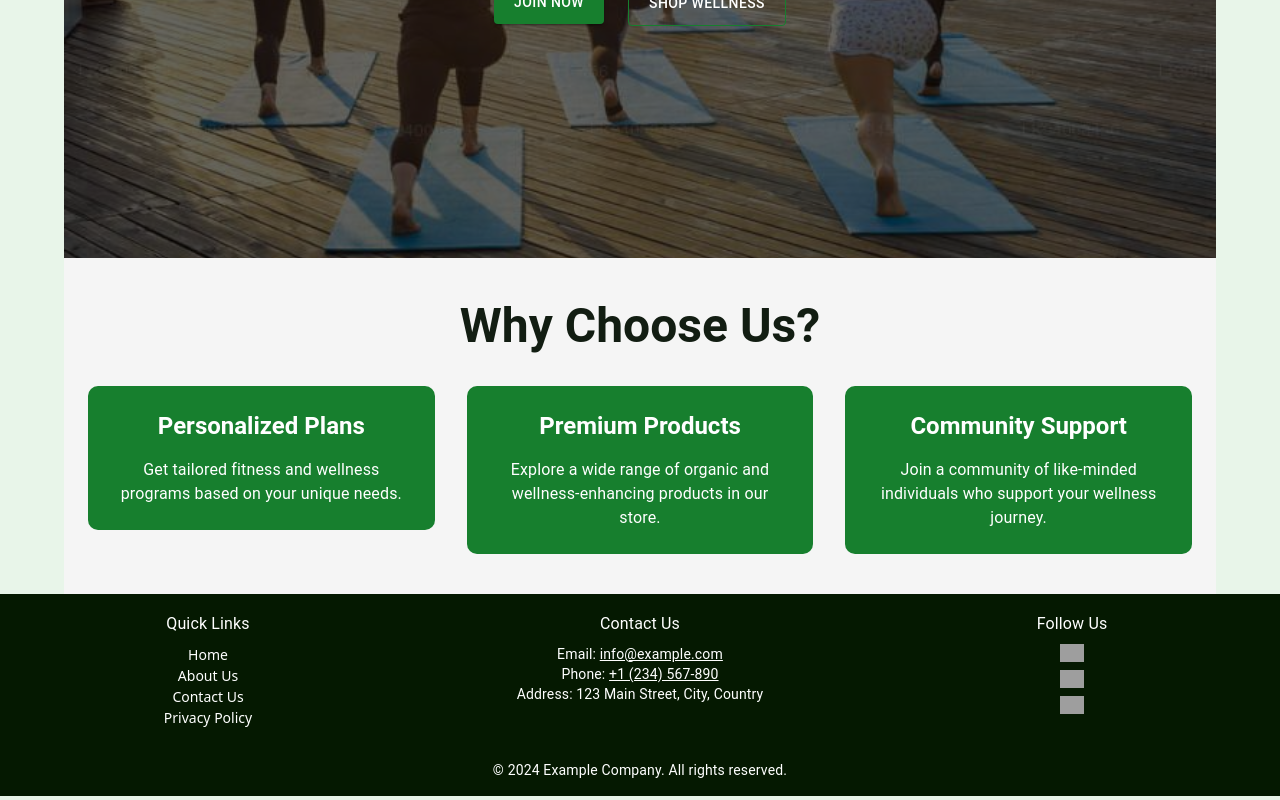
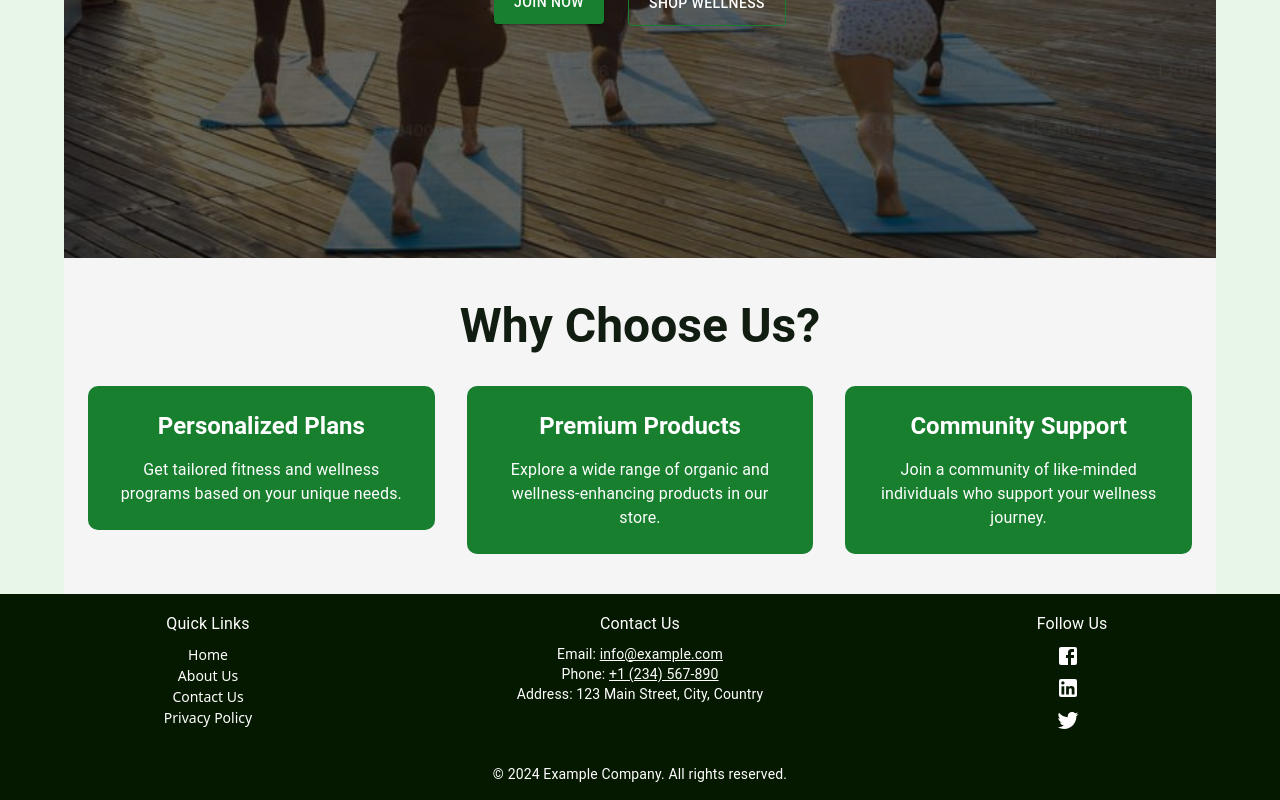
Before and after one commit to DreamersJS/website17, a React (Vite) app in the folder website-1712/client/: page / in a window 1280 px wide. Shown: the part 446-1246 px from the top of the page. Built offline with nearby package versions, Linux system fonts and the light colour scheme; grey boxes are pictures that could not be loaded.

Commit message:
add social media icons in footer

```diff
--- a/website-1712/client/src/components/Footer.jsx
+++ b/website-1712/client/src/components/Footer.jsx
@@ -1,4 +1,8 @@
 import { Box, Typography, Link, Grid } from '@mui/material';
+import FacebookIcon from '@mui/icons-material/Facebook';
+import LinkedInIcon from '@mui/icons-material/LinkedIn';
+import TwitterIcon from '@mui/icons-material/Twitter';
+
 // #06210c   #062001  #051901
 const Footer = () => {
     return (
@@ -51,13 +55,19 @@ const Footer = () => {
                         alignItems="center"
                         justifyContent="center" gap="0.5rem">
                         <Link href="https://facebook.com" target="_blank" rel="noopener" aria-label="Facebook" sx={{ fontSize: '0.875rem' }}>
-                            <img src="/icons/facebook-icon.png" alt="Facebook" style={{ width: 24 }} />
+                            <span>
+                                <FacebookIcon style={{ fontSize: 24, marginRight: 8, color: '#fff' }} />
+                            </span>
+                        </Link>
+                        <Link href="https://linkedin.com" target="_blank" rel="noopener" aria-label="Linkedin" sx={{ fontSize: '0.875rem' }}>
+                            <span>
+                                <LinkedInIcon style={{ fontSize: 24, marginRight: 8, color: '#fff' }} />
+                            </span>
                         </Link>
                         <Link href="https://twitter.com" target="_blank" rel="noopener" aria-label="Twitter" sx={{ fontSize: '0.875rem' }}>
-                            <img src="/icons/twitter-icon.png" alt="Twitter" style={{ width: 24 }} />
-                        </Link>
-                        <Link href="https://instagram.com" target="_blank" rel="noopener" aria-label="Instagram" sx={{ fontSize: '0.875rem' }}>
-                            <img src="/icons/instagram-icon.png" alt="Instagram" style={{ width: 24 }} />
+                            <span>
+                                <TwitterIcon style={{ fontSize: 24, marginRight: 8, color: '#fff' }} />
+                            </span>
                         </Link>
                     </Box>
                 </Grid>
```
